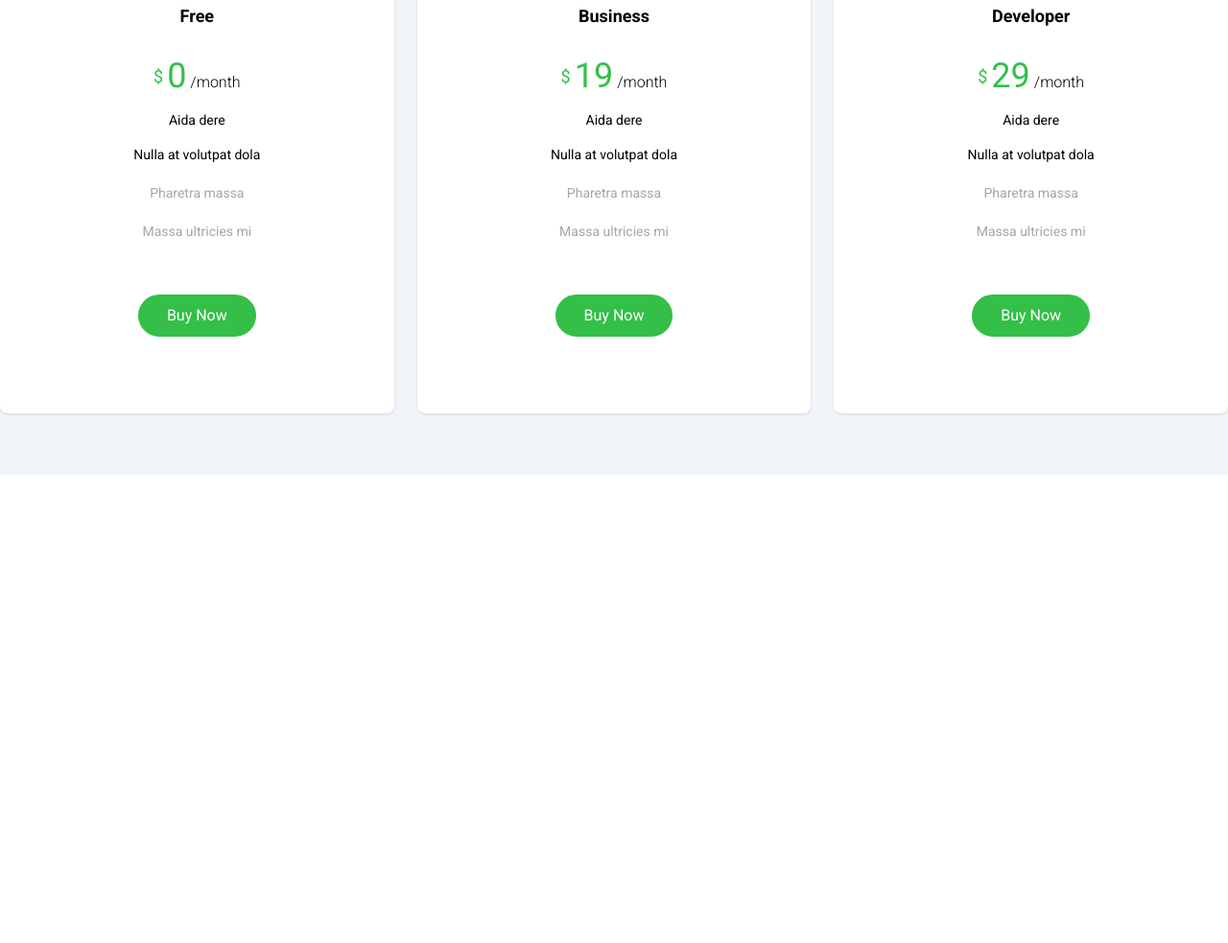
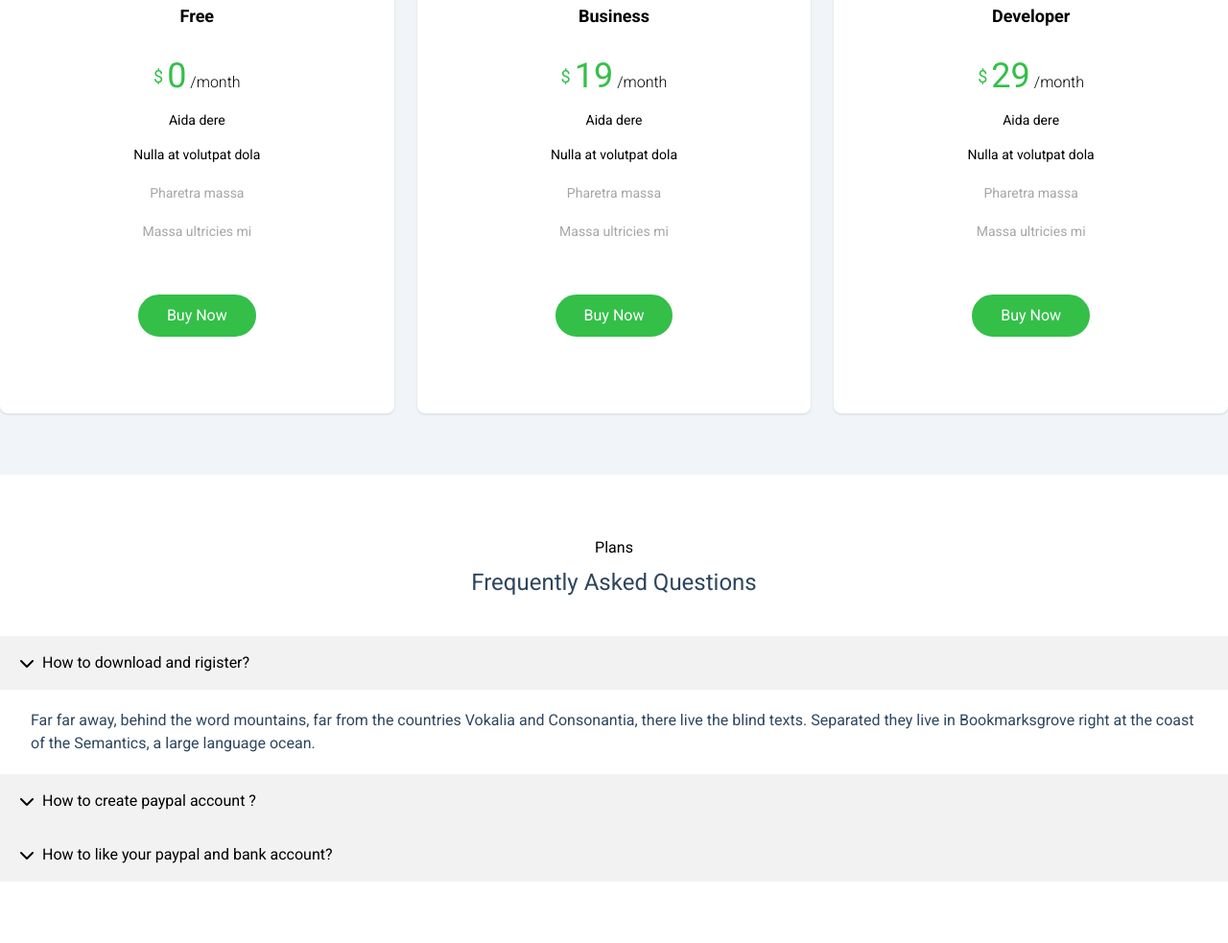
Before and after one commit to shajalal07s/template-2, a website: page index.html in a window 1280 px wide. Shown: the part 5032-6015 px from the top of the page at 96% size. Before the commit the page ends 5527 px from the top, so only its background shows below. Drawn offline with nearby package versions, Linux system fonts and the light colour scheme; files that its build step writes are made by us from their sources.

Commit message:
section 6 create

```diff
--- a/index.html
+++ b/index.html
@@ -492,6 +492,49 @@
                 </div>
             </div>
         </section>
+
+        <!-- Section 6 -->
+
+        <section>
+            <div class="container py-16">
+                <div class="text-center">
+                    <p class="mb-2">Plans</p>
+                    <p class="text-2xl text-color-secndary">Frequently Asked Questions</p>
+                </div>
+
+                <div class="mt-10">
+                    <div class="flex gap-2 px-4 py-4 bg-color-border">
+                        <div class="flex justify-center items-center">
+                            <i class="fa-solid fa-chevron-down font-light font-font-lato ml-1"></i>
+                        </div>
+                        <p>How to download and rigister?</p>
+                    </div>
+
+                    <div class="px-8 py-5">
+                        <p class="text-color-secndary">
+                            Far far away, behind the word mountains, far from the countries Vokalia
+                            and Consonantia, there live the blind texts.
+                            Separated they live in Bookmarksgrove right at the
+                            coast of the Semantics, a large language ocean.
+                        </p>
+                    </div>
+
+                    <div class="flex gap-2 px-4 py-4 bg-color-border">
+                        <div class="flex justify-center items-center">
+                            <i class="fa-solid fa-chevron-down font-light font-font-lato ml-1"></i>
+                        </div>
+                        <p>How to create paypal account ?</p>
+                    </div>
+
+                    <div class="flex gap-2 px-4 py-4 bg-color-border">
+                        <div class="flex justify-center items-center">
+                            <i class="fa-solid fa-chevron-down font-light font-font-lato ml-1"></i>
+                        </div>
+                        <p>How to like your paypal and bank account?</p>
+                    </div>
+                </div>
+            </div>
+        </section>
     </main>
 
     <!-- JS -->
--- a/tailwind.config.js
+++ b/tailwind.config.js
@@ -8,10 +8,7 @@ module.exports = {
         'color-secndary': '#2d465e',
         'text-color': '#e1e1e2',
         'color-white-bold': '#f3f4f4',
-        'color-border': '#F0F0F0',
-        'color-white-dark': '#FDF7FB',
-        'gradient-start': '#FFFFFF',
-        'gradient-end': '#D8A7BE',
+        'color-border': '#f2f2f2',
       },
       fontFamily : {
         'font-roboto': 'Roboto',
```
